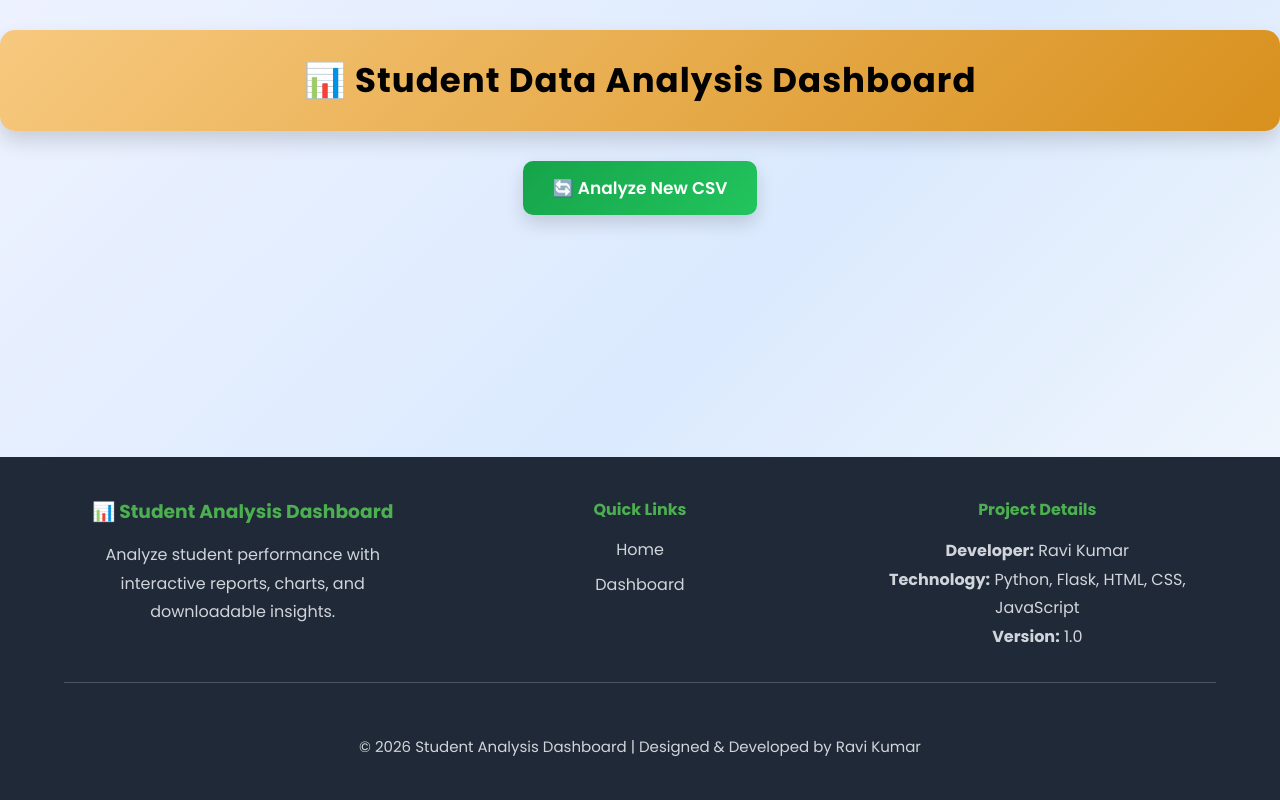
After one commit to Ravitomar333/Student_Data_Analysis, a Flask app: template templates/dashboard.html in a window 1280 px wide. The commit adds this page. Run offline with Flask 3, Linux system fonts and the light colour scheme; the template is opened without the code that fills it, so the values that code supplies are empty.

Commit message:
Update homepage styling and dashboard UI

```diff
--- a/static/style.css
+++ b/static/style.css
@@ -13,13 +13,16 @@
 ========================= */
 
 body{
+    margin:0;
+    color:#333;
+    background:linear-gradient(135deg,#eef2ff,#dbeafe,#f8fafc);
 
-    color:#333;
-    padding-top:30px;
-    padding-bottom: 0PX;
+    min-height:100vh;
+    display:flex;
+    flex-direction:column;
 }
-body{
-     background: linear-gradient(135deg,#eef2ff,#dbeafe,#f8fafc);
+.download-btn{
+    align-items: center;
 }
 
 /* =========================
@@ -30,8 +33,9 @@ body{
     width:100%;
     max-width:1400px;
     margin:auto;
+    flex:1;
+    margin-top: 30px;
 }
-
 /* =========================
    HEADER
 ========================= */
@@ -495,19 +499,13 @@ tbody tr:hover{
 
 } */
 .footer{
-    position:relative;
-    left:50%;
-    right:50%;
-    margin-left:-50vw;
-    margin-right:-50vw;
-    width:100vw;
-
+    width:100%;
     background:#1f2937;
     color:white;
     padding:40px 0 20px;
-    margin-top:0px;
+    margin-top:auto;
+}
 
-}
 
 
 .footer-container{
--- /dev/null
+++ b/templates/dashboard.html
@@ -0,0 +1,292 @@
+<!DOCTYPE html>
+<html lang="en">
+<head>
+    <meta charset="UTF-8">
+    <meta name="viewport" content="width=device-width, initial-scale=1.0">
+    <title>Student Data Analysis Dashboard</title>
+    <link href="https://fonts.googleapis.com/css2?family=Poppins:wght@300;400;500;600;700&display=swap" rel="stylesheet">
+
+    <link rel="stylesheet" href="{{ url_for('static', filename='style.css') }}">
+</head>
+<body>
+
+<div class="container">
+
+    <h1>📊 Student Data Analysis Dashboard</h1>
+
+
+<div style="text-align:center; margin-top:30px;">
+    <a href="{{ url_for('new_analysis') }}" class="download-btn">
+    🔄 Analyze New CSV
+</a>
+
+    <br><br>
+
+</div>
+
+
+    <!-- Search Student -->
+
+    {% if students %}
+
+    <div class="card">
+
+        <h2>Search Student</h2>
+
+        <form method="POST">
+
+            <input
+                type="text"
+                name="search_name"
+                placeholder="Enter Student Name">
+
+            <button type="submit">
+                Search
+            </button>
+
+        </form>
+
+
+        {% if search_result %}
+
+<div class="search-result">
+
+    <h3>Student Details</h3>
+
+    <p><strong>Student Name:</strong> {{ search_result["Student Name"] }}</p>
+
+    <p><strong>Math:</strong> {{ search_result["Math"] }}</p>
+
+    <p><strong>English:</strong> {{ search_result["English"] }}</p>
+
+    <p><strong>Science:</strong> {{ search_result["Science"] }}</p>
+
+    <p><strong>SST:</strong> {{ search_result["SST"] }}</p>
+
+    <p><strong>Hindi:</strong> {{ search_result["Hindi"] }}</p>
+
+    <hr>
+
+    <p><strong>Total:</strong> {{ search_result["Total"] }}</p>
+
+    <p><strong>Average:</strong> {{ search_result["Average"] }}</p>
+
+    <p><strong>Grade:</strong> {{ search_result["Grade"] }}</p>
+
+</div>
+
+{% elif request.method == "POST" %}
+
+<div class="search-result">
+    <h3>Student not found!</h3>
+</div>
+
+{% endif %}
+
+    </div>
+
+    {% endif %}
+
+    <!-- Summary -->
+
+    {% if summary %}
+
+    <div class="summary">
+
+        <div class="box">
+            <h3>Total Students</h3>
+            <p>{{ summary.total_students }}</p>
+        </div>
+
+        <div class="box">
+            <h3>Highest Average</h3>
+            <p>{{ summary.highest_average }}</p>
+        </div>
+
+        <div class="box">
+            <h3>Lowest Average</h3>
+            <p>{{ summary.lowest_average }}</p>
+        </div>
+
+        <div class="box">
+            <h3>Overall Average</h3>
+            <p>{{ summary.overall_average }}</p>
+        </div>
+
+    </div>
+
+    {% endif %}
+
+
+    <!-- Student Table -->
+
+    {% if students %}
+
+    <div class="card">
+
+        <h2>Student Result Table</h2>
+
+        <table>
+
+            <thead>
+
+            <tr>
+
+                {% for key in students[0].keys() %}
+
+                    <th>{{ key }}</th>
+
+                {% endfor %}
+
+            </tr>
+
+            </thead>
+
+            <tbody>
+
+            {% for student in students %}
+
+            <tr>
+
+                {% for value in student.values() %}
+
+                    <td>{{ value }}</td>
+
+                {% endfor %}
+
+            </tr>
+
+            {% endfor %}
+
+            </tbody>
+
+        </table>
+
+    </div>
+         <div class="performance-container">
+
+    <div class="topper-card">
+
+        <h2>🏆 Top Performer</h2>
+
+        <h3>{{ summary.topper_name }}</h3>
+
+        <p>{{ summary.topper_percentage }}%</p>
+
+    </div>
+
+    <div class="lowest-card">
+
+        <h2>📉 Lowest Performer</h2>
+
+        <h3>{{ summary.lowest_name }}</h3>
+
+        <p>{{ summary.lowest_percentage }}%</p>
+
+    </div>
+
+</div>
+
+    {% endif %}
+
+
+    {% if students %}
+
+<div style="text-align:center; margin-top:30px;">
+
+    <a href="/download" class="download-btn">
+        ⬇ Download Report
+    </a>
+    <br><br>
+
+</div>
+
+{% endif %}
+
+    <!-- Charts -->
+
+    {% if charts %}
+
+    <div class="card">
+
+        <h2>Charts</h2>
+
+        <div class="chart-grid">
+
+            <div class="chart">
+
+                <h3>Bar Chart</h3>
+
+                <img src="{{ url_for('static', filename=charts.bar) }}" alt="Bar Chart">
+
+            </div>
+
+            <div class="chart">
+
+                <h3>Line Chart</h3>
+
+                <img src="{{ url_for('static', filename=charts.line) }}" alt="Line Chart">
+
+            </div>
+
+            <div class="chart">
+
+                <h3>Pie Chart</h3>
+
+                <img src="{{ url_for('static', filename=charts.pie) }}" alt="Pie Chart">
+
+            </div>
+
+            <div class="chart">
+
+                <h3>Student Average Chart</h3>
+
+                <img src="{{ url_for('static', filename=charts.average) }}" alt="Average Chart">
+
+            </div>
+
+        </div>
+
+    </div>
+
+    {% endif %}
+
+
+
+</div>
+
+
+<footer class="footer">
+    <div class="footer-container">
+        <div class="footer-left">
+            <h3>📊 Student Analysis Dashboard</h3>
+            <p>Analyze student performance with interactive reports, charts, and downloadable insights.</p>
+        </div>
+
+        <div class="footer-center">
+            <h4>Quick Links</h4>
+            <ul>
+                <li><a href="/">Home</a></li>
+                <li><a href="#dashboard">Dashboard</a></li>
+
+            </ul>
+        </div>
+
+        <div class="footer-right">
+            <h4>Project Details</h4>
+            <p><strong>Developer:</strong> Ravi Kumar</p>
+            <p><strong>Technology:</strong> Python, Flask, HTML, CSS, JavaScript</p>
+            <p><strong>Version:</strong> 1.0</p>
+        </div>
+    </div>
+
+    <hr>
+
+    <div class="footer-bottom">
+        <p>© 2026 Student Analysis Dashboard | Designed & Developed by Ravi Kumar</p>
+    </div>
+</footer>
+
+
+</body>
+</html>
```
Also changed, not shown: static/home.css (added, +170 -0 lines), templates/index.html (+3 -232 lines).
